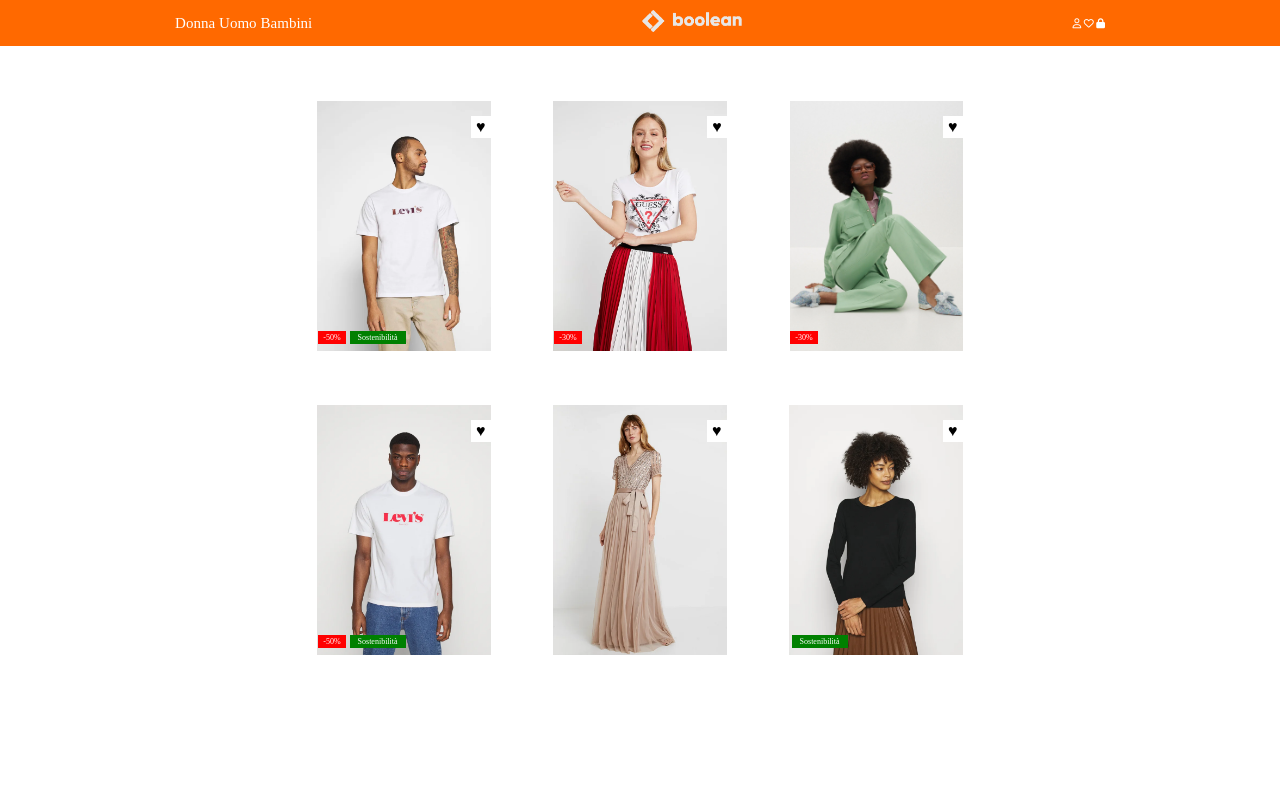
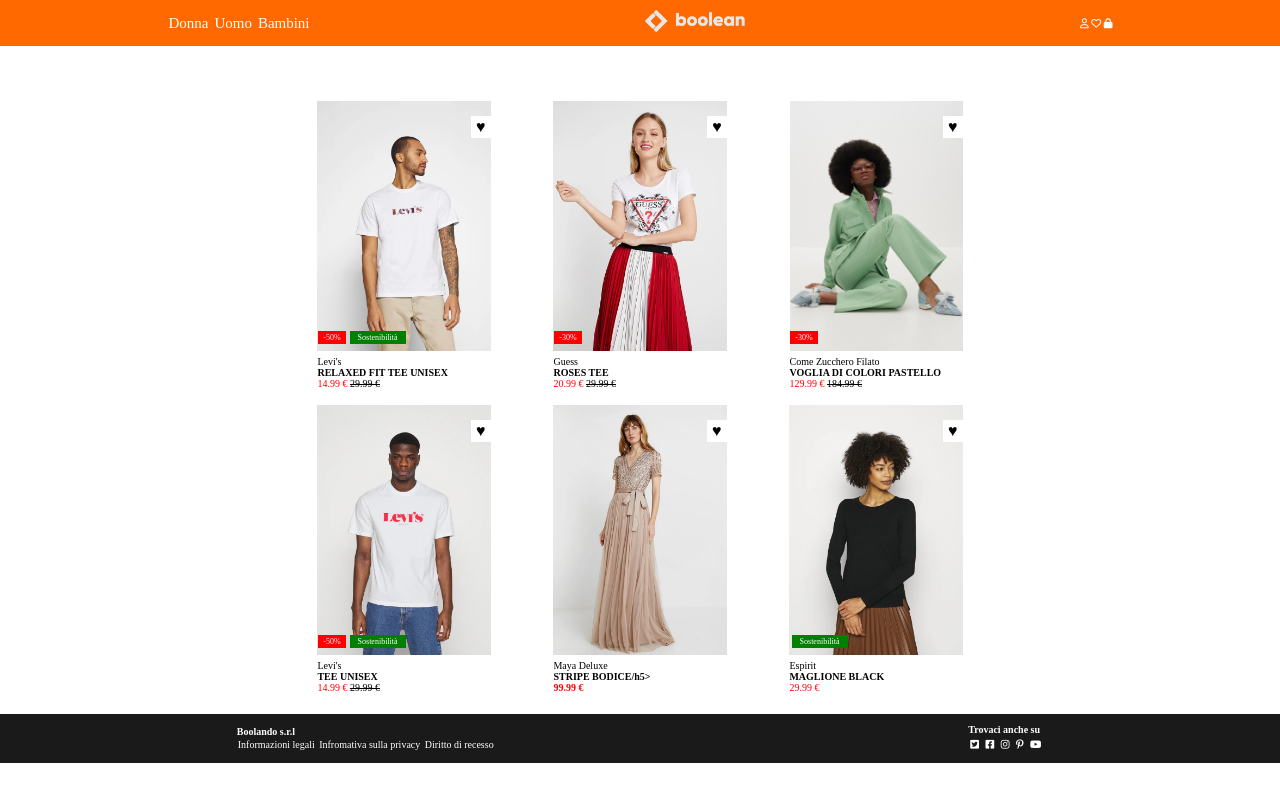
Before and after one commit to CalendaLucia/html-css-boolando, a plain HTML site: page index.html in a window 1280 px wide. Drawn offline with Linux system fonts and the light colour scheme.

Commit message:
progetto terminato

```diff
--- a/css/style.css
+++ b/css/style.css
@@ -8,13 +8,14 @@
 
 /* STYLE HEADER */
 
-.container-header {
+.container-header, .container-footer {
     display: flex;
     justify-content: space-around;
     align-items: center;
     max-width: 100%;
     background-color: #ff6900;
-    padding: 10px;
+    padding: 10px 0px;
+
 
 }
 
@@ -39,7 +40,6 @@
 }
 
 /* MAIN-STYLE */
-
 
 .container-main {
     max-width: 60%;
@@ -99,3 +99,45 @@
     padding: 2px 8px;
     color: white;
 }
+
+
+.container-text {
+    position: absolute;
+    left: 25px;
+    top: 280px;
+
+}
+
+.container-text p {
+     font-size: 10px;
+}
+
+.container-text h5 {
+    font-size: 10px;
+
+}
+
+.red-price {
+      color: red;
+
+}
+
+/* FOOTER STYLE  */
+
+
+.container-footer  ul li {
+    display: inline-block
+
+}
+
+
+.container-footer {
+    background-color: #1a1a1a;
+    color: white;
+    font-size: 10px;
+
+}
+
+.fa-brands, li {
+    padding:2px 1px;
+}
--- a/index.html
+++ b/index.html
@@ -57,48 +57,96 @@
         <div class="container-main">
 
             <div class="card">
+
                 <img src="/images/img/1.webp" alt="first model">
-
                 <span class="heart">&hearts;</span>
                 <span class="flag">-50%</span>
                 <span class="green-flag">Sostenibilità</span>
+
+                <div class="container-text">
+
+                    <P>Levi's</P>
+                    <h5>RELAXED FIT TEE UNISEX</h5>
+                    <P> <span class="red-price">14.99 €</span> <s>29.99 €</s> </P>
+
+                </div>
+
+            </div>
+
+
+            <div class="card">
+
+                <img src="/images/img/2.webp" alt="second model">
+                <span class="heart">&hearts;</span>
+                <span class="flag">-30%</span>
+
+                <div class="container-text">
+
+                    <P>Guess</P>
+                    <h5>ROSES TEE</h5>
+                    <P> <span class="red-price">20.99 €</span> <s>29.99 €</s> </P>
+
+                </div>
             </div>
 
             <div class="card">
 
-                <img src="/images/img/2.webp" alt="first model">
+                <img src="/images/img/3.webp" alt="third model">
                 <span class="heart">&hearts;</span>
                 <span class="flag">-30%</span>
+
+                <div class="container-text">
+
+                    <P>Come Zucchero Filato</P>
+                    <h5>VOGLIA DI COLORI PASTELLO</h5>
+                    <P> <span class="red-price">129.99 €</span> <s>184.99 €</s> </P>
+
+                </div>
             </div>
 
             <div class="card">
 
-                <img src="/images/img/3.webp" alt="first model">
+                <img src="/images/img/4.webp" alt="fourth model">
                 <span class="heart">&hearts;</span>
-                <span class="flag">-30%</span>
+                <span class="flag">-50%</span>
+                <span class="green-flag">Sostenibilità</span>
+
+                <div class="container-text">
+
+                    <P>Levi's</P>
+                    <h5>TEE UNISEX</h5>
+                    <P> <span class="red-price">14.99 €</span> <s>29.99 €</s> </P>
+
+                </div>
             </div>
 
             <div class="card">
 
-                <img src="/images/img/4.webp" alt="first model">
+                <img src="/images/img/5.webp" alt="fifth model">
                 <span class="heart">&hearts;</span>
-                <span class="flag">-50%</span>
-                <span class="green-flag">Sostenibilità</span>
 
+                <div class="container-text">
+
+                    <P>Maya Deluxe</P>
+                    <h5>STRIPE BODICE/h5>
+                    <P> <span class="red-price">99.99 €</span> </P>
+
+                </div>
             </div>
 
             <div class="card">
 
-                <img src="/images/img/5.webp" alt="first model">
-                <span class="heart">&hearts;</span>
-
-            </div>
-
-            <div class="card">
-
-                <img src="/images/img/6.webp" alt="first model">
+                <img src="/images/img/6.webp" alt="sixth model">
                 <span class="heart">&hearts;</span>
                 <span class="echo-flag">Sostenibilità</span>
+
+                <div class="container-text">
+
+                    <P>Espirit</P>
+                    <h5>MAGLIONE BLACK</h5>
+                    <P> <span class="red-price">29.99 €</span>  </P>
+
+                </div>
             </div>
         </div>
     </main>
@@ -106,6 +154,44 @@
 
     <footer>
 
+        <div class="container-footer">
+            <div class="nav-footer">
+
+                <h4>Boolando s.r.l</h4>
+                <ul>
+                    <li>Informazioni legali</li>
+                    <li>Infromativa sulla privacy</li>
+                    <li>Diritto di recesso</li>
+                </ul>
+
+            </div>
+
+            <div class="container-item-footer">
+                <h4>Trovaci anche su</h4>
+                <ul>
+                    <li>
+                        <i class="fa-brands fa-square-twitter"></i>
+                    </li>
+
+                    <li>
+                        <i class="fa-brands fa-square-facebook"></i>
+                    </li>
+
+                    <li>
+                        <i class="fa-brands fa-instagram"></i>
+                    </li>
+
+                    <li>
+                        <i class="fa-brands fa-pinterest-p"></i>
+                    </li>
+
+                    <li>
+                        <i class="fa-brands fa-youtube"></i>
+                    </li>
+                </ul>
+
+            </div>
+        </div>
     </footer>
 </body>
 </html>
```
